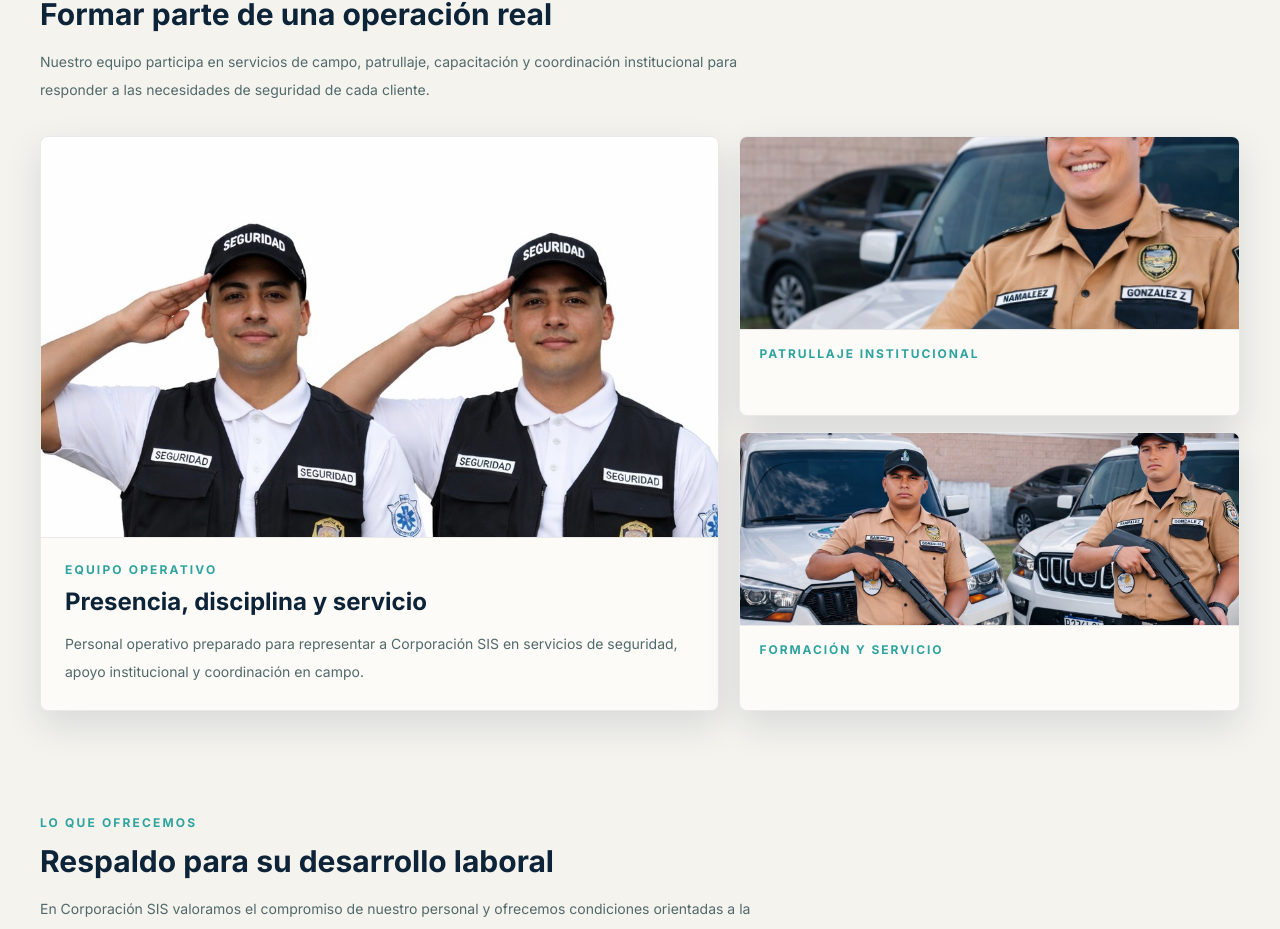
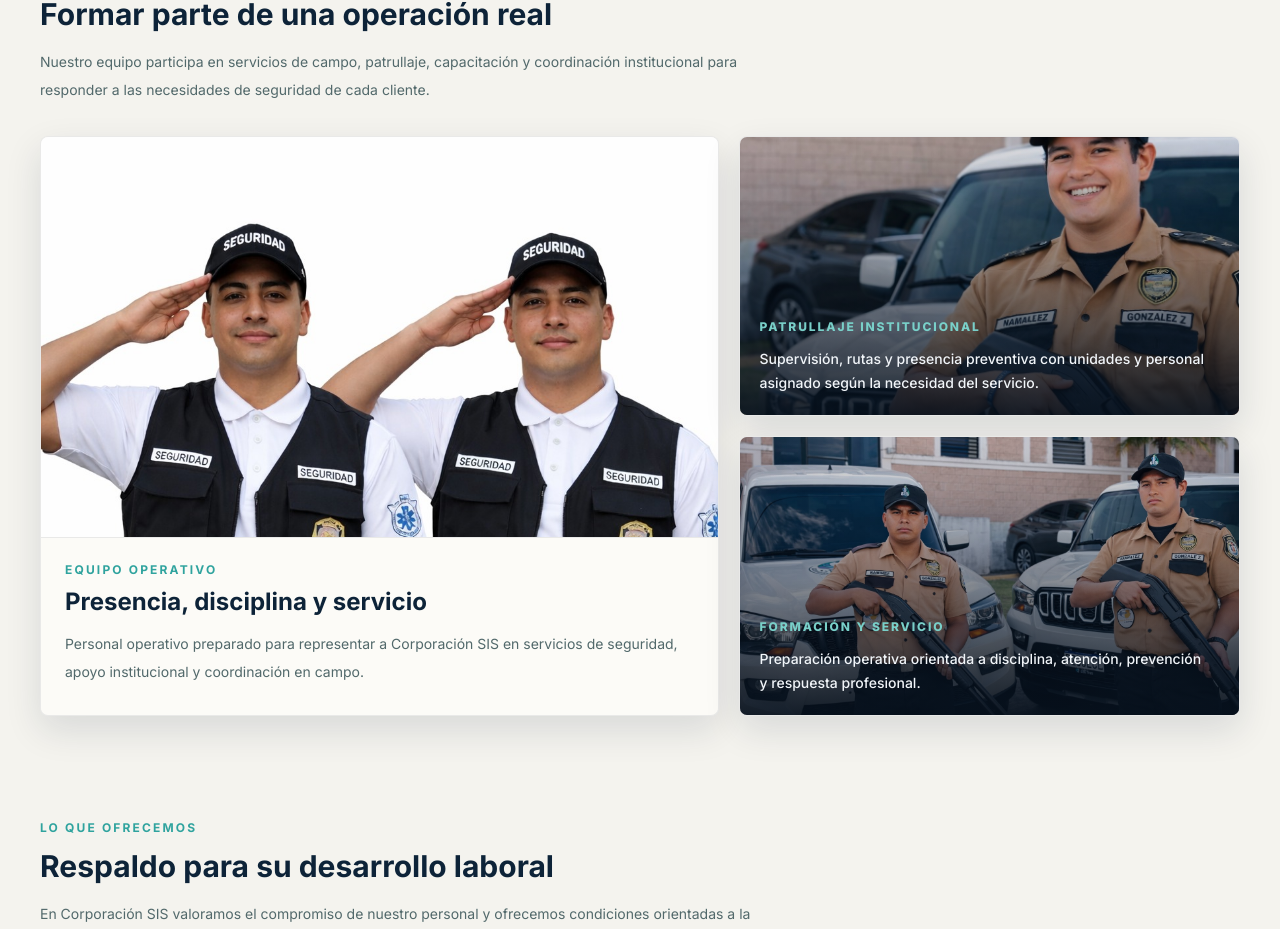
Before and after one commit to naguirrel0209/SISSAWebSite, a React (Vite) app: page /SISSAWebSite/oportunidades in a window 1280 px wide. Shown: the part 784-1713 px from the top of the page. Built offline with nearby package versions, Linux system fonts and the light colour scheme; no server answers.

Commit message:
fix: polish manifest and opportunity/contact UI

```diff
--- a/index.html
+++ b/index.html
@@ -3,8 +3,8 @@
   <head>
     <meta charset="UTF-8" />
     <meta name="viewport" content="width=device-width, initial-scale=1.0" />
-    <meta name="color-scheme" content="dark" />
-    <meta name="theme-color" content="#121614" />
+    <meta name="color-scheme" content="light" />
+    <meta name="theme-color" content="#0d2338" />
     <meta name="description" content="Corporación SIS brinda soluciones institucionales de seguridad, monitoreo y protección especializada." />
     <link rel="canonical" href="https://naguirrel0209.github.io/SISSAWebSite/" />
     <meta property="og:type" content="website" />
@@ -19,7 +19,7 @@
     <meta name="twitter:description" content="Corporación SIS brinda soluciones institucionales de seguridad, monitoreo y protección especializada." />
     <meta name="twitter:image" content="https://naguirrel0209.github.io/SISSAWebSite/images/brand/logo-sis.png" />
     <link rel="icon" href="%BASE_URL%images/brand/logo-sis.png" type="image/png" />
-    <link rel="manifest" href="%BASE_URL%site.webmanifest" />
+    <link rel="manifest" href="%BASE_URL%site.webmanifest" type="application/manifest+json" />
     <script id="organization-json-ld" type="application/ld+json">
       {
         "@context": "https://schema.org",
--- a/src/pages/Oportunidades.jsx
+++ b/src/pages/Oportunidades.jsx
@@ -66,14 +66,20 @@ const profiles = [
 const opportunityImages = [
   {
     label: 'Equipo operativo',
+    description:
+      'Personal operativo preparado para representar a Corporación SIS en servicios de seguridad, apoyo institucional y coordinación en campo.',
     image: institutionalImages.guardiasCasual,
   },
   {
     label: 'Patrullaje institucional',
+    description:
+      'Supervisión, rutas y presencia preventiva con unidades y personal asignado según la necesidad del servicio.',
     image: institutionalImages.guardiaPatrulla,
   },
   {
     label: 'Formación y servicio',
+    description:
+      'Preparación operativa orientada a disciplina, atención, prevención y respuesta profesional.',
     image: institutionalImages.entrenamiento,
   },
 ];
@@ -232,19 +238,17 @@ export default function Oportunidades() {
               </p>
               <h3 className="mt-2 text-2xl font-bold text-text">Presencia, disciplina y servicio</h3>
               <p className="mt-3 text-sm leading-7 text-muted-text">
-                Personal operativo preparado para representar a Corporación SIS en servicios de
-                seguridad, apoyo institucional y coordinación en campo.
+                {opportunityImages[0].description}
               </p>
             </figcaption>
           </figure>
 
-          <div className="grid gap-4 sm:grid-cols-2 lg:grid-cols-1">
-            {opportunityImages.slice(1).map(({ label, image }) => (
+          <div className="grid gap-5 sm:grid-cols-2 lg:grid-cols-1">
+            {opportunityImages.slice(1).map(({ label, description, image }) => (
               <figure
                 key={label}
-                className="overflow-hidden rounded-lg border border-border-cyber/55 bg-surface shadow-soft"
+                className="relative min-h-[17.5rem] overflow-hidden rounded-lg border border-border-cyber/55 bg-surface shadow-soft"
               >
-                <div className="relative min-h-[12rem] overflow-hidden">
                 <img
                   src={image.src}
                   alt={image.alt}
@@ -252,10 +256,16 @@ export default function Oportunidades() {
                   style={{ objectPosition: image.objectPosition }}
                   loading="lazy"
                 />
-                </div>
-                <figcaption className="border-t border-border-cyber/55 bg-surface px-5 py-4">
-                  <p className="text-xs font-bold uppercase tracking-[0.16em] text-primary-cyan-bright">
+                <div
+                  className="absolute inset-0 bg-[linear-gradient(180deg,rgba(6,16,28,0.10)_0%,rgba(6,16,28,0.36)_42%,rgba(6,16,28,0.92)_100%)]"
+                  aria-hidden="true"
+                />
+                <figcaption className="absolute inset-x-0 bottom-0 p-5">
+                  <p className="text-xs font-extrabold uppercase tracking-[0.16em] text-[#79d0c9]">
                     {label}
+                  </p>
+                  <p className="mt-3 max-w-md text-sm font-medium leading-6 text-slate-100">
+                    {description}
                   </p>
                 </figcaption>
               </figure>
--- a/src/styles/global.css
+++ b/src/styles/global.css
@@ -308,6 +308,20 @@ p {
 .cta-panel .text-text,
 .cta-panel .text-muted-text {
   color: inherit;
+}
+
+.cta-panel .btn-secondary {
+  border-color: rgba(255, 255, 255, 0.28);
+  background: rgba(255, 255, 255, 0.08);
+  color: #ffffff;
+  box-shadow: 0 0 0 1px rgba(255, 255, 255, 0.06) inset;
+}
+
+.cta-panel .btn-secondary:hover,
+.cta-panel .btn-secondary:focus-visible {
+  border-color: rgba(255, 255, 255, 0.78);
+  background: #ffffff;
+  color: #0d2338;
 }
 
 .eyebrow {
```
Also changed, not shown: public/site.webmanifest. Lines whose indentation alone changed are shown as unchanged.
